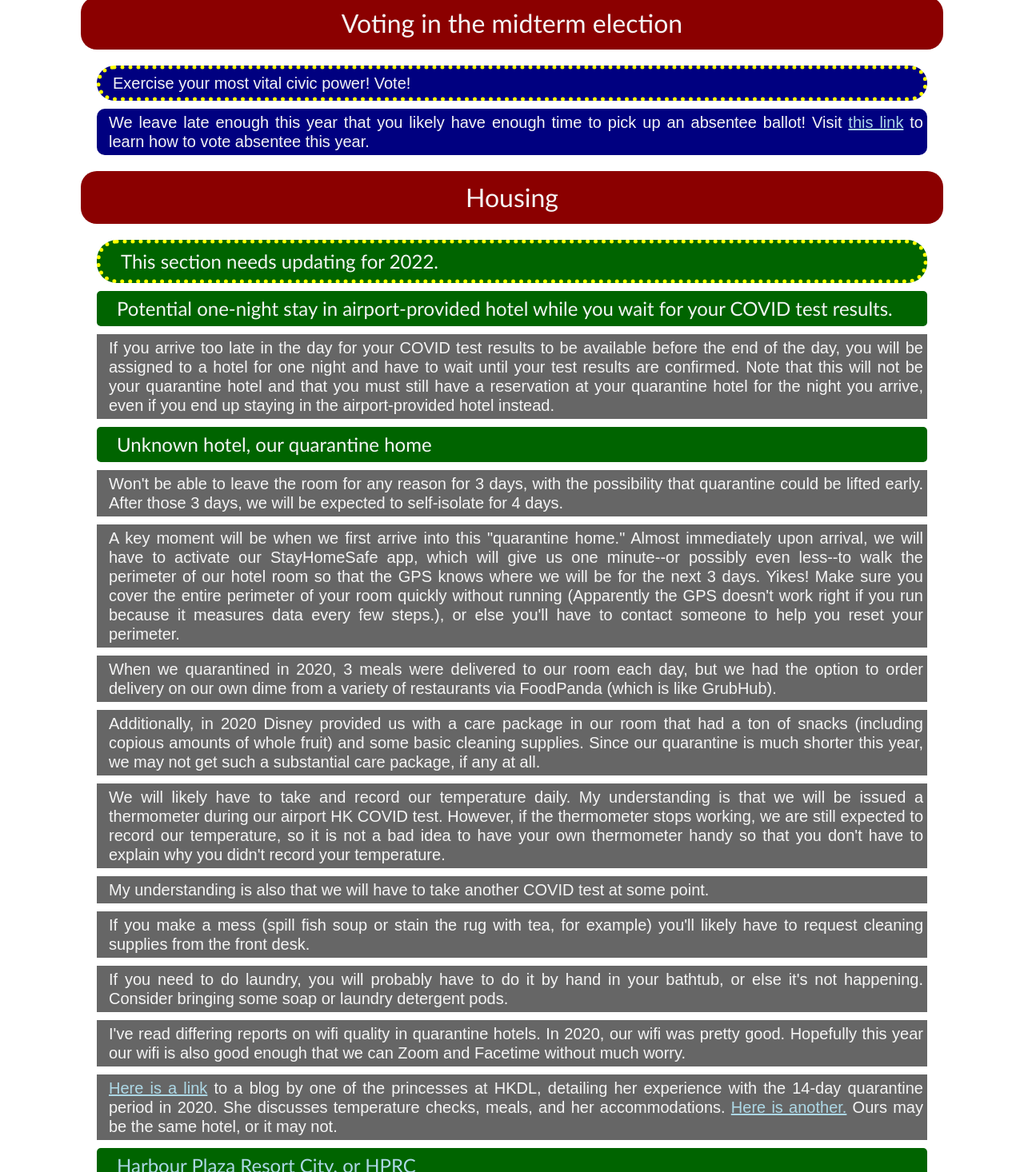
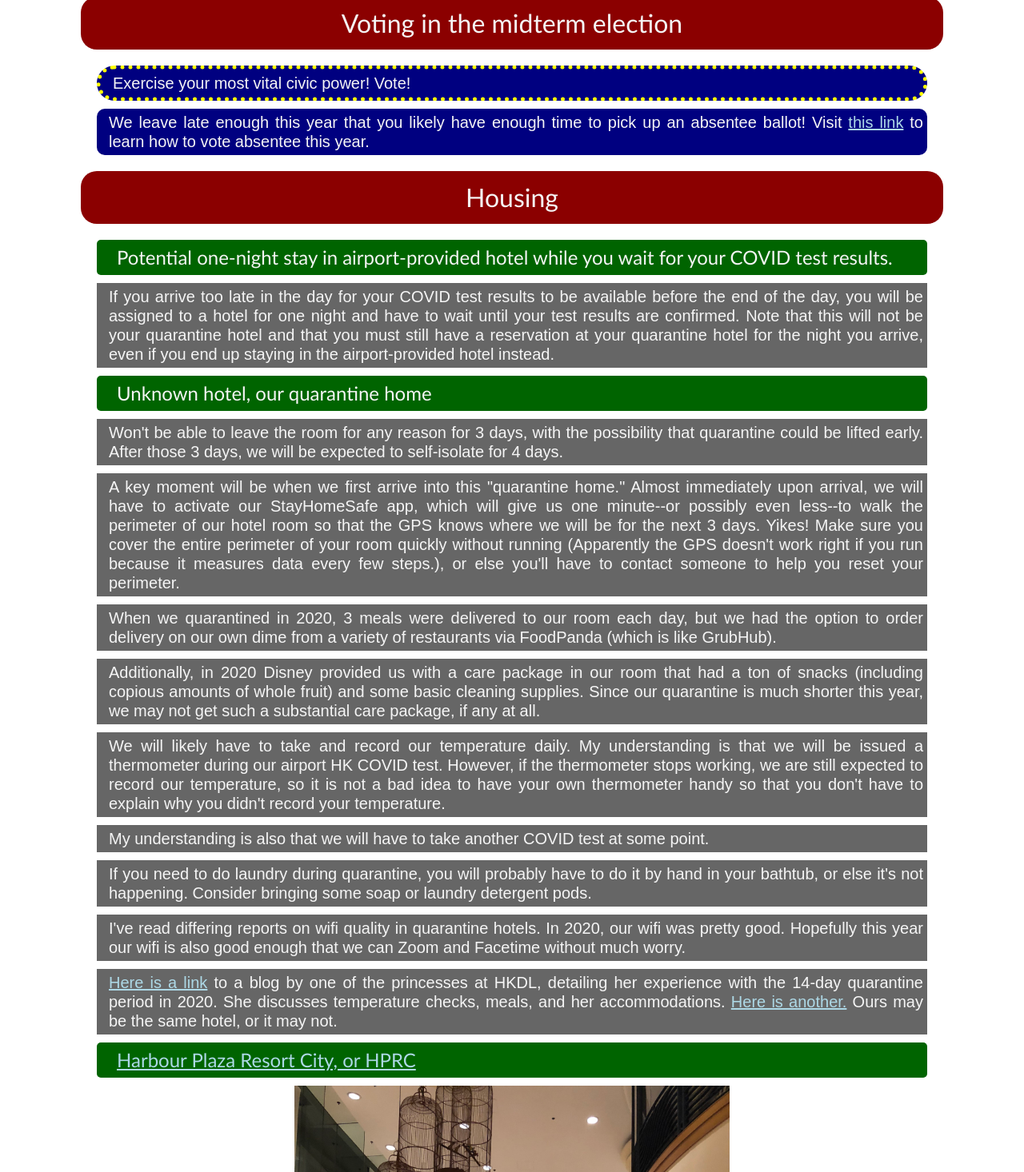
Before and after one commit to Bones81/hkdl_2023, a React (Create React App) app: page / in a window 1280 px wide. Shown: the part 7856-9322 px from the top of the page at 80% size. Built offline with nearby package versions, Linux system fonts and the light colour scheme.

Commit message:
update housing section

```diff
--- a/src/components/housing/housing.js
+++ b/src/components/housing/housing.js
@@ -4,7 +4,6 @@ const Housing = () => {
     return (
         <section id='housing'>
             <h2>Housing</h2>
-            <h3 className='special-note'>This section needs updating for 2022.</h3>
             <h3>Potential one-night stay in airport-provided hotel while you wait for your COVID test results.</h3>
                 <p>If you arrive too late in the day for your COVID test results to be available before the end of the day, you will be assigned to a hotel for one night and have to wait until your test results are confirmed. Note that this will not be your quarantine hotel and that you must still have a reservation at your quarantine hotel for the night you arrive, even if you end up staying in the airport-provided hotel instead.</p>
             <h3>Unknown hotel, our quarantine home</h3>
@@ -14,8 +13,7 @@ const Housing = () => {
                 <p>Additionally, in 2020 Disney provided us with a care package in our room that had a ton of snacks (including copious amounts of whole fruit) and some basic cleaning supplies. Since our quarantine is much shorter this year, we may not get such a substantial care package, if any at all.</p>
                 <p>We will likely have to take and record our temperature daily. My understanding is that we will be issued a thermometer during our airport HK COVID test. However, if the thermometer stops working, we are still expected to record our temperature, so it is not a bad idea to have your own thermometer handy so that you don't have to explain why you didn't record your temperature.</p>
                 <p>My understanding is also that we will have to take another COVID test at some point.</p>
-                <p>If you make a mess (spill fish soup or stain the rug with tea, for example) you'll likely have to request cleaning supplies from the front desk.</p>
-                <p>If you need to do laundry, you will probably have to do it by hand in your bathtub, or else it's not happening. Consider bringing some soap or laundry detergent pods.</p>
+                <p>If you need to do laundry during quarantine, you will probably have to do it by hand in your bathtub, or else it's not happening. Consider bringing some soap or laundry detergent pods.</p>
                 <p>I've read differing reports on wifi quality in quarantine hotels. In 2020, our wifi was pretty good. Hopefully this year our wifi is also good enough that we can Zoom and Facetime without much worry.</p>
                 <p><a href="https://l.facebook.com/l.php?u=http%3A%2F%2Fwww.theprincessdiaries.me%2F2020%2F05%2Fyou-are-dancing-queen-young-and-sweet.html%3Fm%3D1%26fbclid%3DIwAR1X0mls0rofkUEmOiQX3gjWvxI1tbrFPtpaz3oHWzpINxFRRq3PymWe4so&h=AT0pa9NkZWDA3INgyqeTGAMdtUvpd_Gb7h59NthgJj8ca0TR-pGVlBpeIs5qPcZbK8D1rQAblKYo9Z3qvXrt_i4LtkwaohFr2ywLD1R1sh5pX-7cM3w0cZfc1ZaThQFIq61S07g" target="_blank" rel='noreferrer'>Here is a link</a> to a blog by one of the princesses at HKDL, detailing her experience with the 14-day quarantine period in 2020. She discusses temperature checks, meals, and her accommodations. <a href="https://l.facebook.com/l.php?u=http%3A%2F%2Fwww.theprincessdiaries.me%2F2020%2F05%2Fi-am-kind-of-starting-to-understand-why.html%3Fm%3D1%26fbclid%3DIwAR3cIHH4Cu1OKJC8XPIcwe0fS2unbaLAst4YFIO83WReDgvfCwacUVuspFw&h=AT0pa9NkZWDA3INgyqeTGAMdtUvpd_Gb7h59NthgJj8ca0TR-pGVlBpeIs5qPcZbK8D1rQAblKYo9Z3qvXrt_i4LtkwaohFr2ywLD1R1sh5pX-7cM3w0cZfc1ZaThQFIq61S07g" target="_blank" rel='noreferrer'>Here is another.</a> Ours may be the same hotel, or it may not.</p>
             <h3 id="HPRC"><a href="https://www.harbour-plaza.com/resortcity/Index-en.htm">Harbour Plaza Resort City, or HPRC</a></h3>
```
